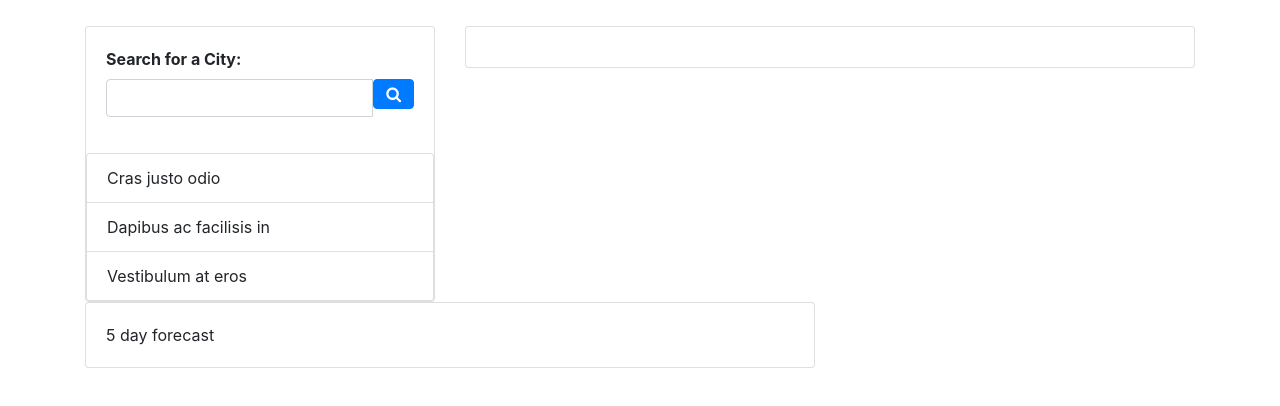
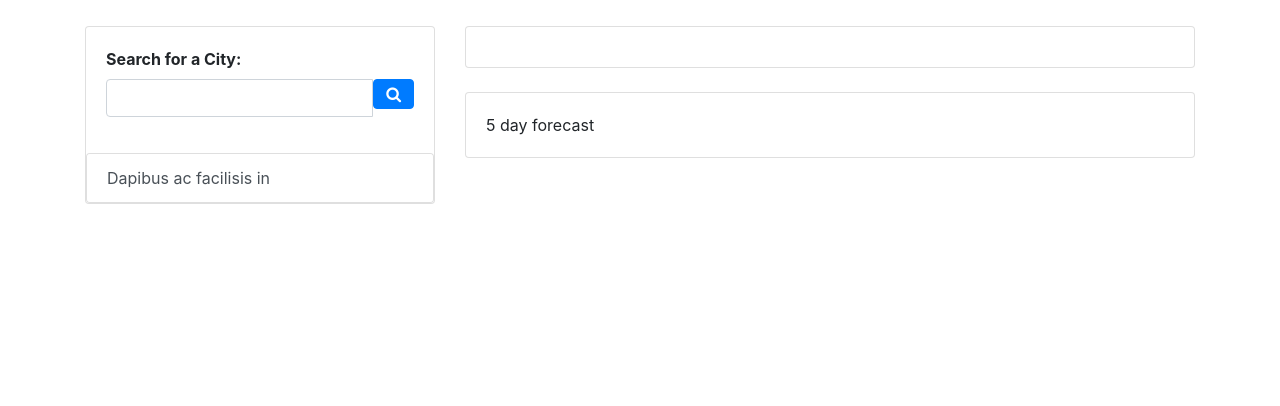
Before and after one commit to haymanotyealemu/Weather-Dashboard, a plain HTML site: page index.html in a window 1280 px wide. Shown: the part 150-556 px from the top of the page. Drawn offline with nearby package versions, Linux system fonts and the light colour scheme.

Commit message:
creating a lidt group for search history

```diff
--- a/index.html
+++ b/index.html
@@ -44,11 +44,10 @@
                     </div>
                     <!--Second Card for handling search city history-->
                     <div class="card">
-                        <ul class="list-group list-group-flush">
-                            <li class="list-group-item">Cras justo odio</li>
-                            <li class="list-group-item">Dapibus ac facilisis in</li>
-                            <li class="list-group-item">Vestibulum at eros</li>
-                        </ul>
+                        <div class="list-group list-group-flush">
+                            <button type="button" class="list-group-item list-group-item-action">Dapibus ac facilisis in</button>
+
+                        </div>
                     </div>
                 </div>
             </div>
@@ -63,11 +62,15 @@
                         <div class="uv-index"></div>
                     </div>
                 </div>
-            </div>
-            <div class="col-sm-8">
-                <div class="card">
-                    <div class="card-body">
-                        <div class="future-weather">5 day forecast</div>
+                <br>
+            <!--Row for future data to be dumped here-->
+                <div class="row">
+                    <div class="col-sm-12">
+                        <div class="card">
+                            <div class="card-body">
+                                <div class="future-weather">5 day forecast</div>
+                            </div>
+                        </div>
                     </div>
                 </div>
             </div>
```
